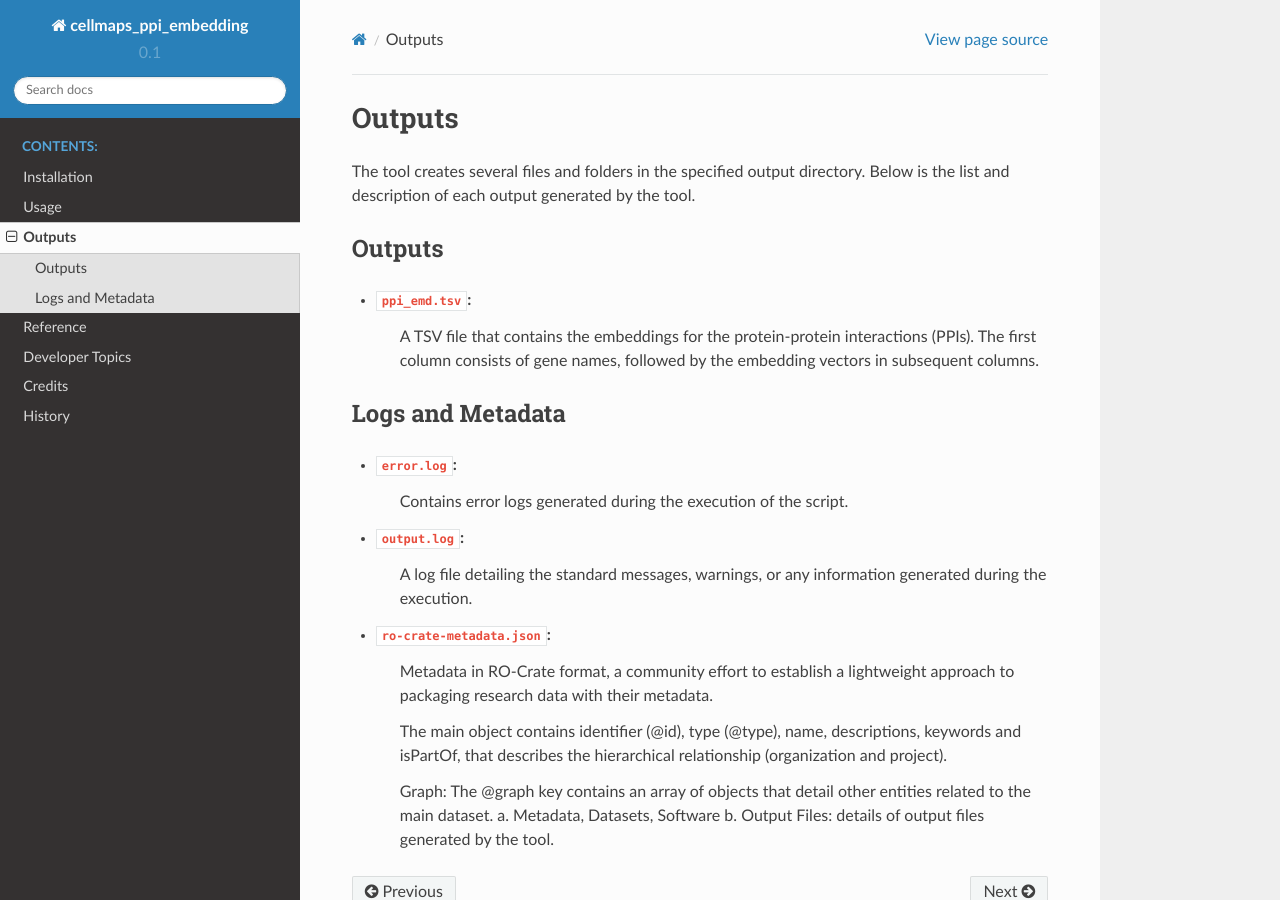
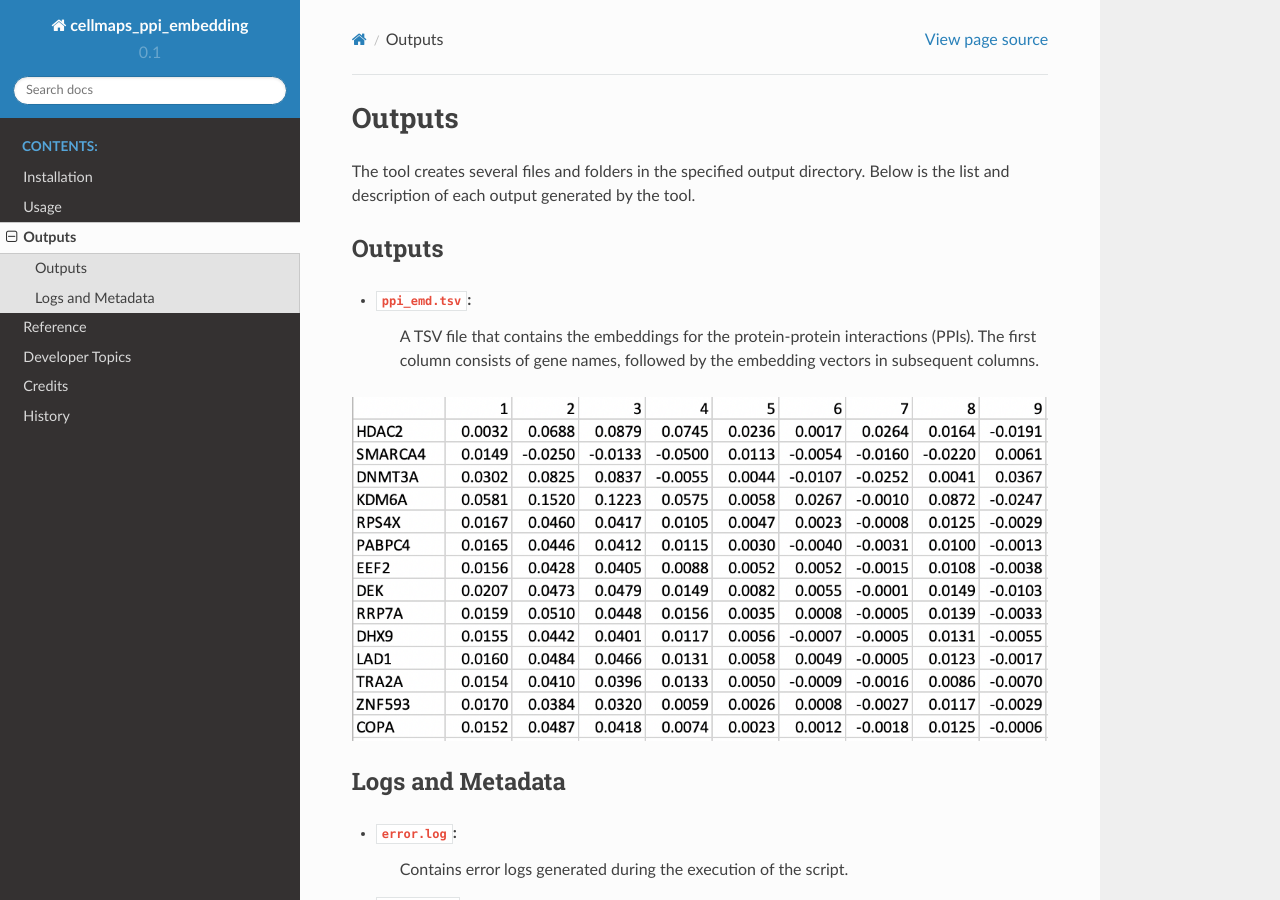
Before and after one commit to wadeschulz/cellmaps_ppi_embedding_experimental, a Sphinx documentation site: the page built from docs/outputs.rst, in a window 1280 px wide and 900 px high. Built offline with Sphinx 7.4.7 and the Read the Docs theme 2.0.0, drawn with Linux system fonts in a browser that asks for light colours; pages that are not in the unit, such as notebooks, are missing from menus.

Commit message:
Example of output file

```diff
--- a/docs/outputs.rst
+++ b/docs/outputs.rst
@@ -10,6 +10,9 @@ Outputs
 
 - ``ppi_emd.tsv``:
     A TSV file that contains the embeddings for the protein-protein interactions (PPIs). The first column consists of gene names, followed by the embedding vectors in subsequent columns.
+
+.. image:: images/ppi_embed.png
+  :alt: A fragment of ppi_embed.tsv file
 
 Logs and Metadata
 -----------------
```
Also changed, not shown: docs/images/ppi_embed.png (added).
